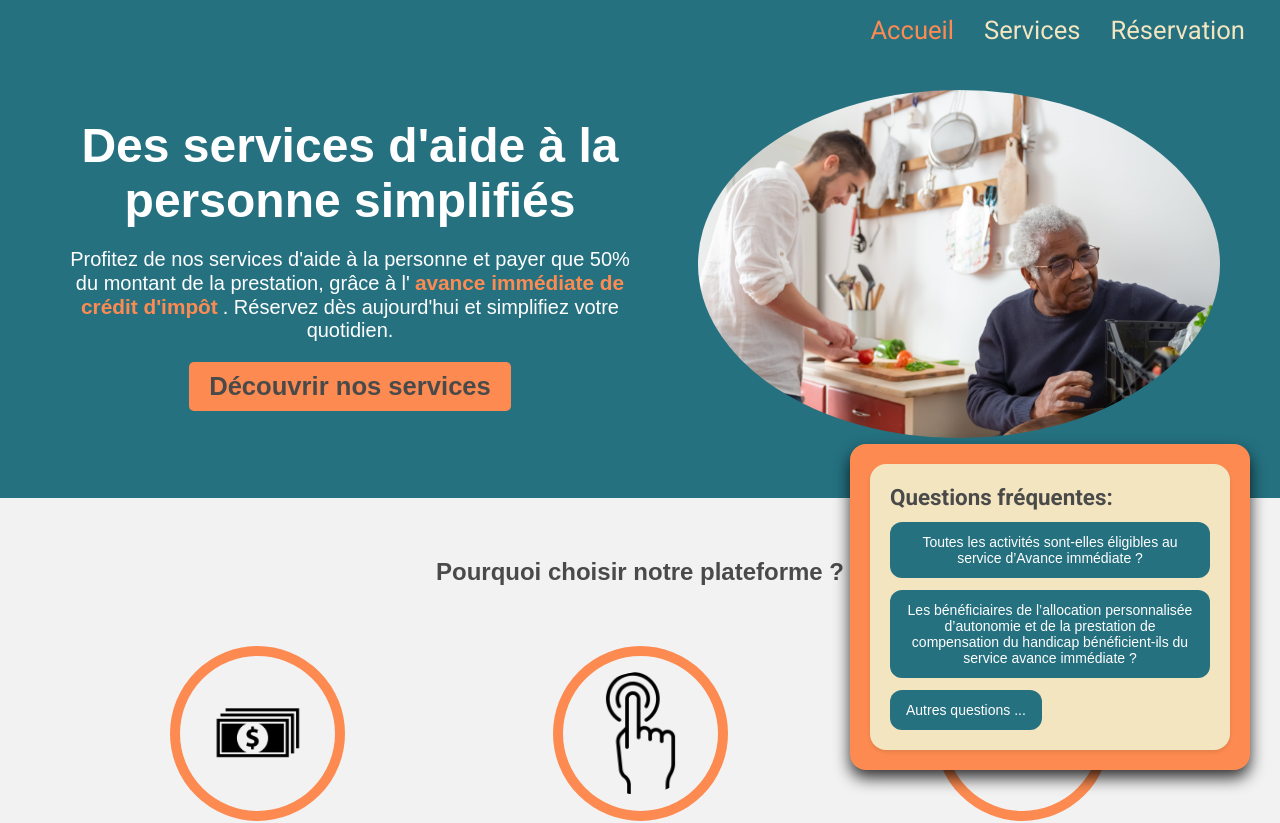
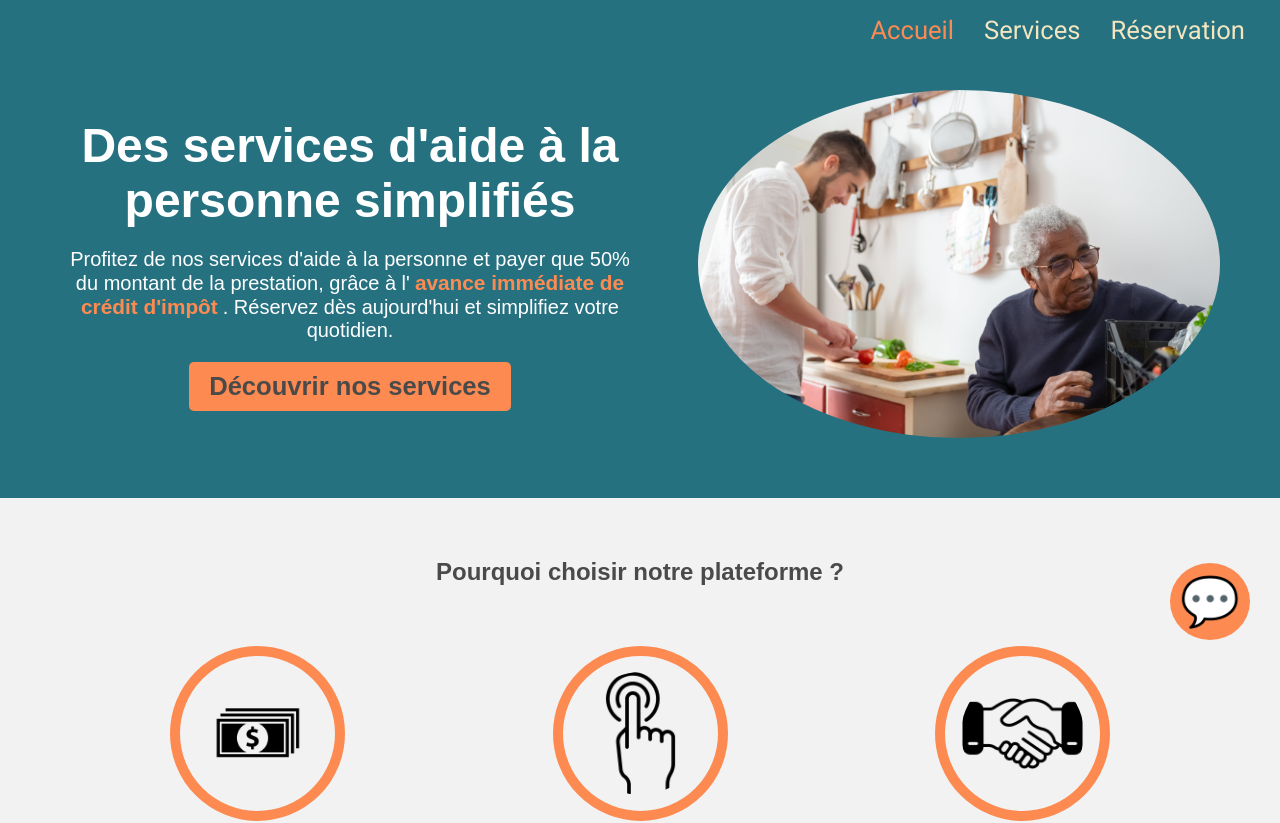
Before and after one commit to Axel93183/RepoOne, a React (Create React App) app: page / in a window 1280 px wide. Shown: the top 823 px of the page. Built offline with nearby package versions, Linux system fonts and the light colour scheme.

Commit message:
Chatbot : Animations for bubble and container visibility

```diff
--- a/src/components/Chatbot/Chatbot.css
+++ b/src/components/Chatbot/Chatbot.css
@@ -3,34 +3,78 @@
   position: fixed;
   bottom: 30px;
   right: 30px;
-  height: auto;
-  max-width: 400px;
-  width: 100%;
+  max-height: 85vh;
+  width: 450px;
+  max-width: 90%;
   z-index: 9999;
   border-radius: 16px;
   padding: 20px;
-  background: opacity(0.8);
+  display: flex;
+  flex-direction: column;
   box-shadow: 0 8px 16px rgba(0, 0, 0, 0.8);
+  overflow: hidden;
+  opacity: 0;
+  transform: translateY(20px);
+  animation: chatbotAppear 0.5s forwards;
 }
 
-.chatbox {
+@keyframes chatbotAppear {
+  to {
+    opacity: 1;
+    transform: translateY(0);
+  }
+}
+
+.chatbot-bubble {
+  position: fixed;
+  bottom: 20%;
+  right: 30px;
+  font-size: 3rem;
+  color: var(--color-text);
+  cursor: pointer;
+  z-index: 9999;
+  background-color: var(--color-secondary);
+  border-radius: 50%;
+  padding: 10px;
+  opacity: 0;
+  transform: scale(0);
+  animation: bubbleAppear 0.2s forwards;
+}
+
+@keyframes bubbleAppear {
+  to {
+    opacity: 1;
+    transform: scale(1);
+  }
+}
+
+.chatbot-header {
+  display: flex;
+  justify-content: space-between;
+  align-items: center;
+  margin-bottom: 20px;
+}
+
+.chatbot-header > p {
+  font-size: 1.4rem;
+  color: var(--color-text);
+  font-weight: 600;
+}
+
+.chatbot {
   background-color: var(--color-background);
   border-radius: 16px;
   padding: 20px;
-  height: auto;
-  box-shadow: 0 2px 4px rgba(0, 0, 0, 0.1);
+  overflow-y: auto;
+  min-height: 200px;
+  display: flex;
+  flex-direction: column;
 }
 
 .suggested-questions {
   display: flex;
   flex-wrap: wrap;
   gap: 12px;
-}
-
-.suggested-questions-title {
-  font-size: 1.4rem;
-  color: var(--color-text);
-  font-weight: 600;
 }
 
 .question-button {
@@ -40,7 +84,7 @@
   padding: 12px 16px;
   border-radius: 12px;
   cursor: pointer;
-  font-size: 14px;
+  font-size: 15px;
   transition: background-color 0.3s ease;
 }
 
@@ -49,14 +93,10 @@
 }
 
 .messages-container {
-  max-height: 340px;
   overflow-y: auto;
   margin-top: 20px;
-  padding-top: 12px;
-  padding-bottom: 12px;
+  padding: 12px;
   border-radius: 16px;
-  animation: fadeDown 0.5s ease-in-out forwards;
-  box-shadow: inset 0 1px 2px rgba(0, 0, 0, 0.1);
   background-color: var(--color-background);
 }
 
@@ -74,6 +114,7 @@
   border-radius: 16px;
   max-width: 70%;
   line-height: 1.5;
+  font-size: 15px;
   box-shadow: 0 2px 4px rgba(0, 0, 0, 0.1);
 }
 
@@ -118,6 +159,14 @@
   animation-delay: 0.4s;
 }
 
+.close-button {
+  background: transparent;
+  border: none;
+  cursor: pointer;
+  font-size: 1rem;
+  color: var(--color-text);
+}
+
 @keyframes fadeDown {
   0% {
     opacity: 0;
--- a/src/components/Chatbot/Chatbot.tsx
+++ b/src/components/Chatbot/Chatbot.tsx
@@ -7,26 +7,23 @@ const Chatbot: React.FC = () => {
     Array<{ user: string; bot: string }>
   >([]);
   const [showMessages, setShowMessages] = useState(false);
+  const [isChatBotOpen, setIsChatBotOpen] = useState(false);
   const messagesEndRef = useRef<HTMLDivElement | null>(null);
 
   const handleSendMessage = (message: string) => {
     if (message.trim() === "") return;
 
-    setMessages((prevMessages) => [
-      ...prevMessages,
+    const newMessages = [
       { user: message, bot: "" },
-    ]);
+      { user: "", bot: "loader" },
+    ];
 
-    setMessages((prevMessages) => [
-      ...prevMessages,
-      { user: "", bot: "loader" },
-    ]);
+    setMessages((prevMessages) => [...prevMessages, ...newMessages]);
 
     setTimeout(() => {
       const foundAnswer = questionsData.find(
         (q) => q.question.toLowerCase() === message.toLowerCase()
       );
-
       setMessages((prevMessages) => [
         ...prevMessages.slice(0, -1),
         {
@@ -51,11 +48,30 @@ const Chatbot: React.FC = () => {
   }, [messages]);
 
   return (
-    <div className="chatbot-container">
-      <div className="chatbox">
+    <>
+      {!isChatBotOpen && (
+        <div
+          className={`chatbot-bubble ${isChatBotOpen ? "hidden" : "visible"}`}
+          onClick={() => setIsChatBotOpen(true)}
+        >
+          💬
+        </div>
+      )}
+
+      {isChatBotOpen && (
+        <div className="chatbot-container visible">
+          <div className="chatbot-header">
+            <p>Foire Aux Questions - FAQ</p>
+            <button
+              className="close-button"
+              onClick={() => setIsChatBotOpen(false)}
+            >
+              ✖
+            </button>
+          </div>
+          <div className="chatbot">
             {questionsData.length > 0 && (
               <div className="suggested-questions">
-            <p className="suggested-questions-title">Questions fréquentes:</p>
                 {questionsData.map((q, index) => (
                   <button
                     key={index}
@@ -68,10 +84,9 @@ const Chatbot: React.FC = () => {
               </div>
             )}
           </div>
-      <div
-        className="messages-container"
-        style={{ display: showMessages ? "block" : "none" }}
-      >
+
+          {showMessages && (
+            <div className="messages-container">
               {messages.map((msg, index) => (
                 <div key={index} className="message">
                   {msg.user && (
@@ -81,14 +96,12 @@ const Chatbot: React.FC = () => {
                   )}
                   {msg.bot && (
                     <div
-                className={msg.bot === "loader" ? "bot-loader" : "bot-message"}
+                      className={
+                        msg.bot === "loader" ? "bot-loader" : "bot-message"
+                      }
                     >
                       {msg.bot === "loader" ? (
-                  <>
-                    <span>.</span>
-                    <span>.</span>
-                    <span>.</span>
-                  </>
+                        <span>...</span>
                       ) : (
                         <>
                           <strong>Chatbot:</strong> <span>{msg.bot}</span>
@@ -100,7 +113,10 @@ const Chatbot: React.FC = () => {
               ))}
               <div ref={messagesEndRef} />
             </div>
+          )}
         </div>
+      )}
+    </>
   );
 };
 
--- a/src/pages/HomePage/HomePage.tsx
+++ b/src/pages/HomePage/HomePage.tsx
@@ -74,7 +74,7 @@ const HomePage: React.FC = () => {
             icon={iconChat}
             altText="icon chatbot"
             title="Contact simplifié"
-            description="Contactez nous facilement via le formulaire sur notre site. De plus, un assistant virtuel est à votre disposition 24/7 pour répondre à vos questions."
+            description="Contactez nous facilement via le formulaire sur notre site. De plus, un Assistant Virtuel est à votre disposition pour répondre à vos questions les plus fréquentes."
           />
         </div>
       </section>
```
Lines whose indentation alone changed are shown as unchanged.
